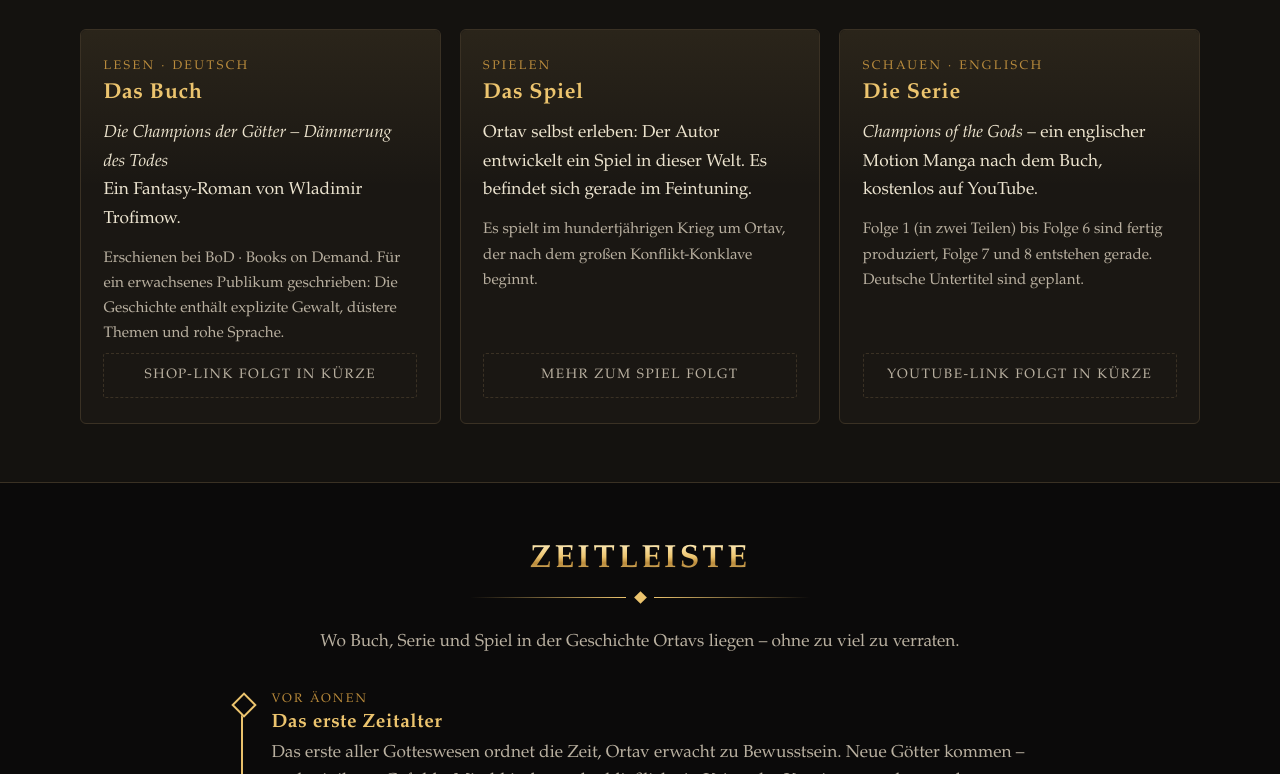
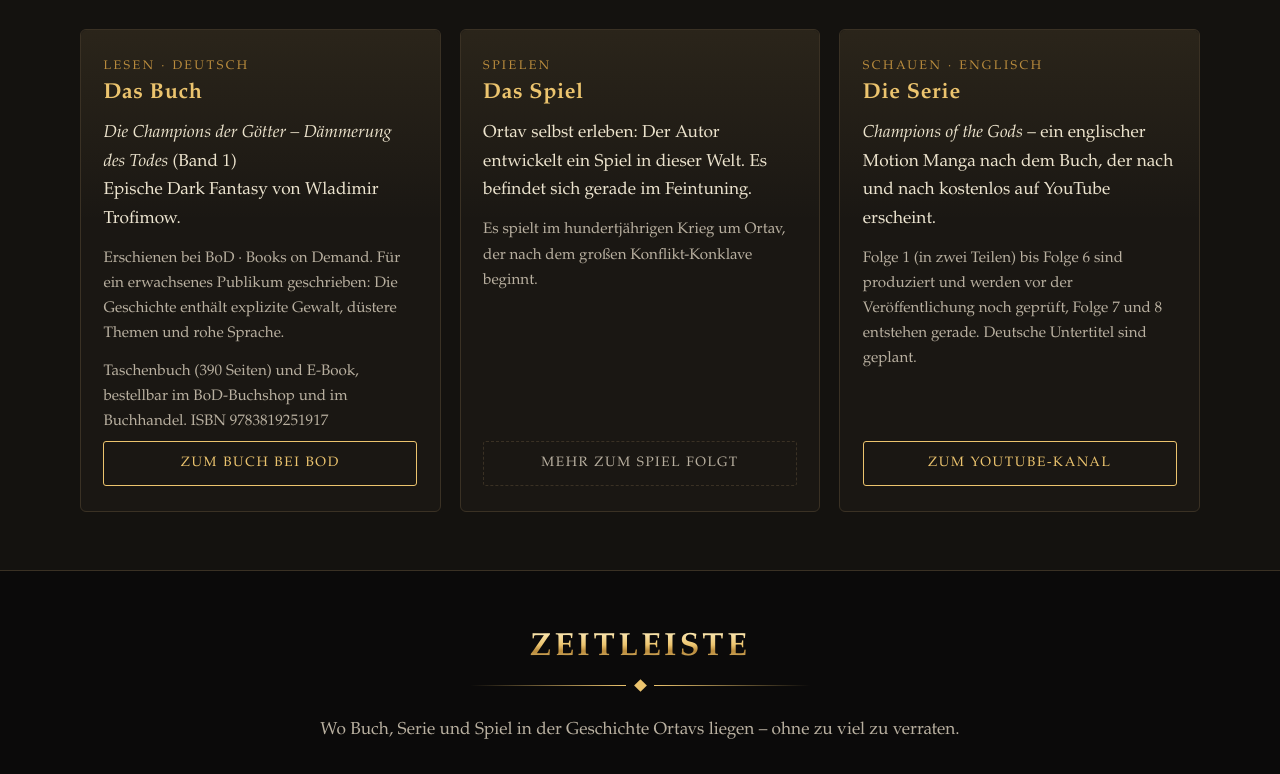
Before and after one commit to championsdergoetter-dotcom/championsdergoetter-dotcom.github.io, a plain HTML site: page index.html in a window 1280 px wide. Shown: the part 1323-2097 px from the top of the page. Drawn offline with Linux system fonts and the light colour scheme.

Commit message:
Links zu BoD-Buchshop und YouTube-Kanal, Serien-Text angepasst
Co-Authored-By: Claude Opus 5.5 <noreply@anthropic.com>

```diff
--- a/index.html
+++ b/index.html
@@ -62,10 +62,12 @@
         <article class="weg">
           <p class="art">Lesen · Deutsch</p>
           <h3>Das Buch</h3>
-          <p><em>Die Champions der Götter – Dämmerung des Todes</em><br>Ein Fantasy-Roman von Wladimir Trofimow.</p>
+          <p><em>Die Champions der Götter – Dämmerung des Todes</em> (Band 1)<br>Epische Dark Fantasy von Wladimir Trofimow.</p>
           <p class="klein">Erschienen bei BoD · Books on Demand. Für ein erwachsenes Publikum geschrieben: Die Geschichte enthält
             explizite Gewalt, düstere Themen und rohe Sprache.</p>
-          <span class="knopf aus">Shop-Link folgt in Kürze</span>
+          <p class="klein">Taschenbuch (390 Seiten) und E-Book, bestellbar im BoD-Buchshop und im Buchhandel.
+            ISBN 9783819251917</p>
+          <a class="knopf" href="https://buchshop.bod.de/die-champions-der-goetter-wladimir-trofimow-9783819251917" rel="noopener">Zum Buch bei BoD</a>
         </article>
 
         <article class="weg">
@@ -79,10 +81,10 @@
         <article class="weg">
           <p class="art">Schauen · Englisch</p>
           <h3>Die Serie</h3>
-          <p><em>Champions of the Gods</em> – ein englischer Motion Manga nach dem Buch, kostenlos auf YouTube.</p>
-          <p class="klein">Folge 1 (in zwei Teilen) bis Folge 6 sind fertig produziert, Folge 7 und 8 entstehen gerade.
-            Deutsche Untertitel sind geplant.</p>
-          <span class="knopf aus">YouTube-Link folgt in Kürze</span>
+          <p><em>Champions of the Gods</em> – ein englischer Motion Manga nach dem Buch, der nach und nach kostenlos auf YouTube erscheint.</p>
+          <p class="klein">Folge 1 (in zwei Teilen) bis Folge 6 sind produziert und werden vor der Veröffentlichung noch geprüft,
+            Folge 7 und 8 entstehen gerade. Deutsche Untertitel sind geplant.</p>
+          <a class="knopf" href="https://www.youtube.com/@DieChampionsderG%C3%B6tterOffiziell" rel="noopener">Zum YouTube-Kanal</a>
         </article>
       </div>
     </div>
@@ -310,6 +312,7 @@
 
 <footer class="fuss">
   <ul class="kanaele">
+    <li><a href="https://www.youtube.com/@DieChampionsderG%C3%B6tterOffiziell" rel="noopener">YouTube</a></li>
     <li><a href="https://www.instagram.com/championsdergoetter" rel="noopener">Instagram</a></li>
     <li><a href="https://www.tiktok.com/@champions.der.gtt" rel="noopener">TikTok</a></li>
   </ul>
```
